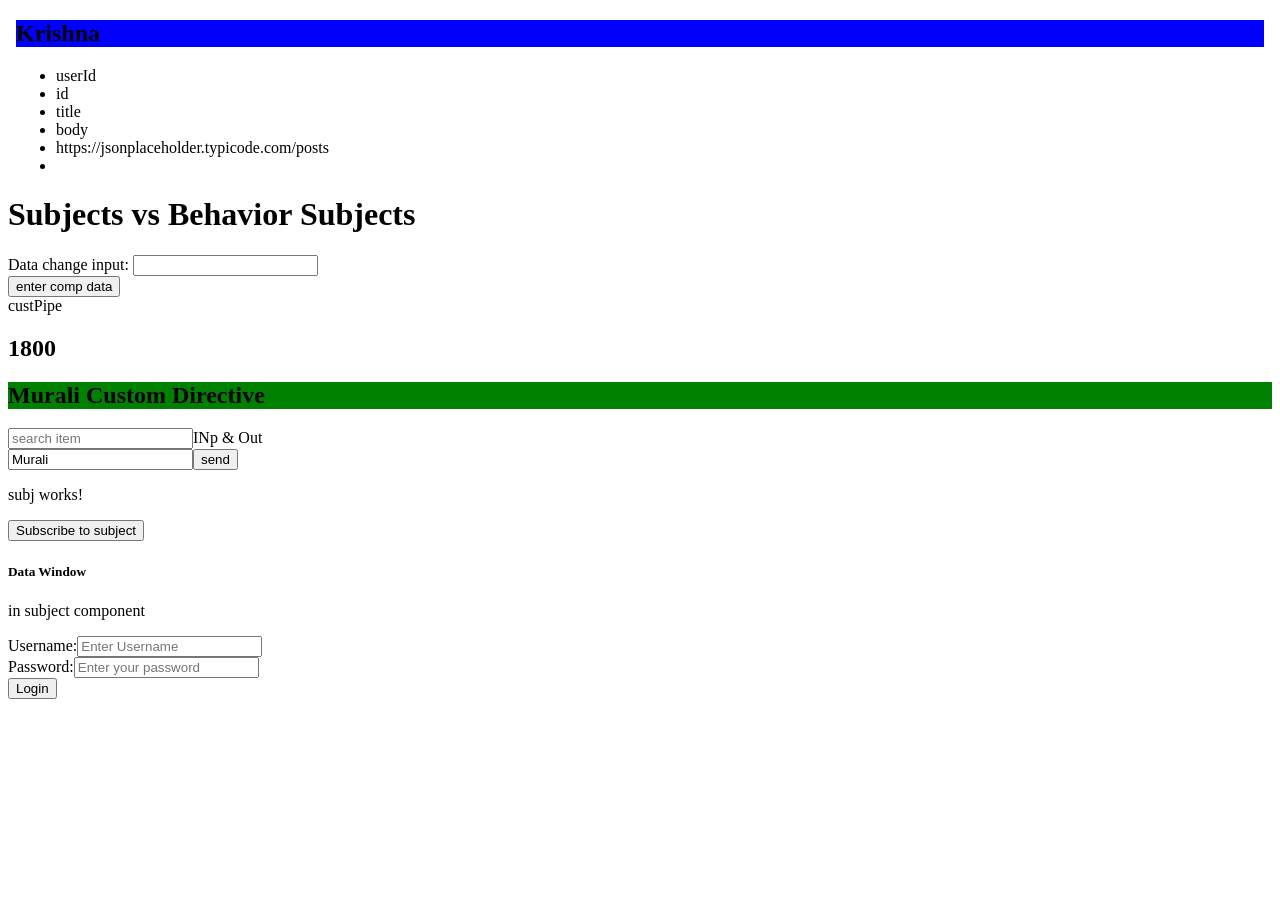
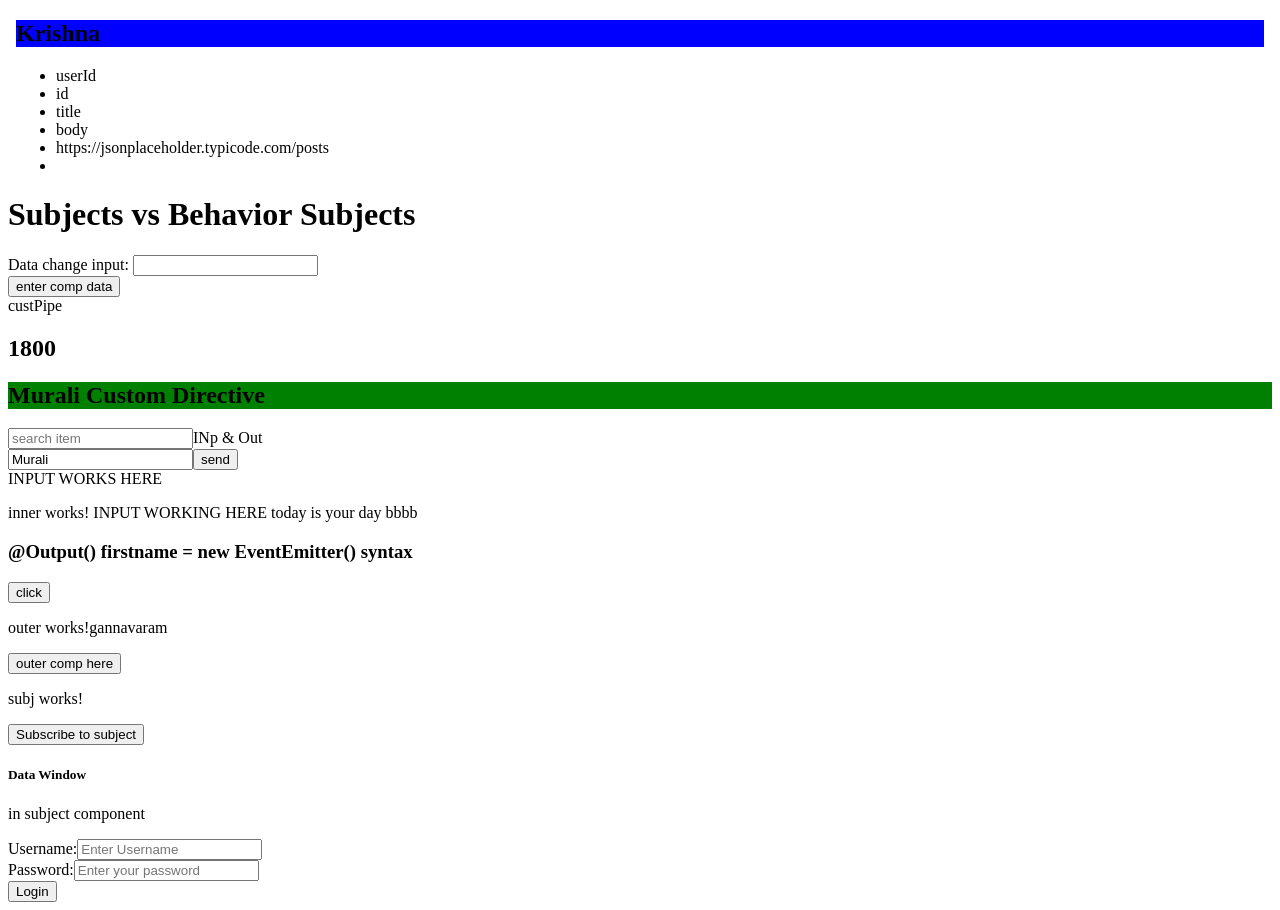
Before and after one commit to gmkjs/ListSearch, an Angular app in the folder ListSearch/: page /login in a window 1280 px wide. Before the commit the page ends 800 px from the top, so only its background shows below. Built offline with nearby package versions, Linux system fonts and the light colour scheme; no server answers.

Commit message:
input output

```diff
--- a/ListSearch/src/app/app.module.ts
+++ b/ListSearch/src/app/app.module.ts
@@ -19,6 +19,7 @@ import { LoggingInterceptor } from './logging.interceptor';
 import { BackGroundDirective } from './directives/back-ground.directive';
 import { FirstdirDirective } from './directive/firstdir.directive';
 import { InnerComponent } from './inner/inner.component';
+import { OuterComponent } from './outer/outer.component';
 
 @NgModule({
   declarations: [
@@ -32,7 +33,8 @@ import { InnerComponent } from './inner/inner.component';
     BehsubjComponent,
     BackGroundDirective,
     FirstdirDirective,
-    InnerComponent
+    InnerComponent,
+    OuterComponent
 
   ],
   imports: [
--- a/ListSearch/src/app/inner/inner.component.html
+++ b/ListSearch/src/app/inner/inner.component.html
@@ -1 +1 @@
-<p>inner works!</p>
+<p>inner works!   INPUT WORKING HERE {{allremarks}}</p>
--- a/ListSearch/src/app/inner/inner.component.ts
+++ b/ListSearch/src/app/inner/inner.component.ts
@@ -1,4 +1,4 @@
-import { Component, OnInit } from '@angular/core';
+import { Component, Input, OnInit } from '@angular/core';
 
 @Component({
   selector: 'app-inner',
@@ -6,6 +6,7 @@ import { Component, OnInit } from '@angular/core';
   styleUrls: ['./inner.component.scss']
 })
 export class InnerComponent implements OnInit {
+  @Input() allremarks:any;
 
   constructor() { }
 
--- a/ListSearch/src/app/login/login.component.html
+++ b/ListSearch/src/app/login/login.component.html
@@ -69,10 +69,16 @@ custPipe <h2>{{30 | usdInr: 60}}</h2>
 <label>INp & Out</label>
 <div>
 <input type="text" [(ngModel)]="pressData" placeholder="enter data">
+
 <input type="button" value="send" (click)="transferData">
 </div>
+INPUT WORKS HERE
+<app-inner [allremarks]="parentData"></app-inner>
 
-<!-- <app-register [parentData]="parentData">Register child</app-register> -->
+<h3>@Output() firstname = new EventEmitter() syntax</h3>
+<button (click)="checkin()">click</button>
+<app-outer (place)="checkin()"></app-outer>
+
 <app-subj></app-subj>
 <div>
 <form name="muraliform">
--- a/ListSearch/src/app/login/login.component.ts
+++ b/ListSearch/src/app/login/login.component.ts
@@ -23,7 +23,8 @@ export class LoginComponent  implements OnInit{
   people:  Person[] = [];
   searchTerm: any;
   pressData= 'Murali';
-  parentData= ''
+  parentData= 'today is your day bbbb';
+
 
   names = ['Maverick', 'Goutham', 'Arxero', 'Praveen', 'Mavericus', 'Murali'];
 
@@ -32,14 +33,19 @@ export class LoginComponent  implements OnInit{
 
    }
 
-   login(){
-    console.log("login working");
-   }
+
 
   ngOnInit() {
     this.getAmigo()
   }
+  login(){
+    console.log("login working");
+   }
 
+   checkin(){
+
+    alert('parent is calling');
+   }
 
 
   transferData(){
--- /dev/null
+++ b/ListSearch/src/app/outer/outer.component.html
@@ -0,0 +1,2 @@
+<p>outer works!{{airport}}</p>
+<button (click)="getflight()">outer comp here</button>
--- /dev/null
+++ b/ListSearch/src/app/outer/outer.component.ts
@@ -0,0 +1,24 @@
+import { Component, EventEmitter, OnInit, Output } from '@angular/core';
+
+@Component({
+  selector: 'app-outer',
+  templateUrl: './outer.component.html',
+  styleUrls: ['./outer.component.scss']
+})
+export class OuterComponent implements OnInit {
+ @Output() place = new EventEmitter() ;
+
+ airport:string = 'gannavaram';
+
+  constructor() { }
+
+  ngOnInit(): void {
+  }
+
+  getflight(){
+    alert('child works in outer');
+
+    this.place.emit();
+  }
+
+}
```
Also changed, not shown: ListSearch/src/app/outer/outer.component.scss (added), 1 other file (tests, documents, lock files or other folders).
